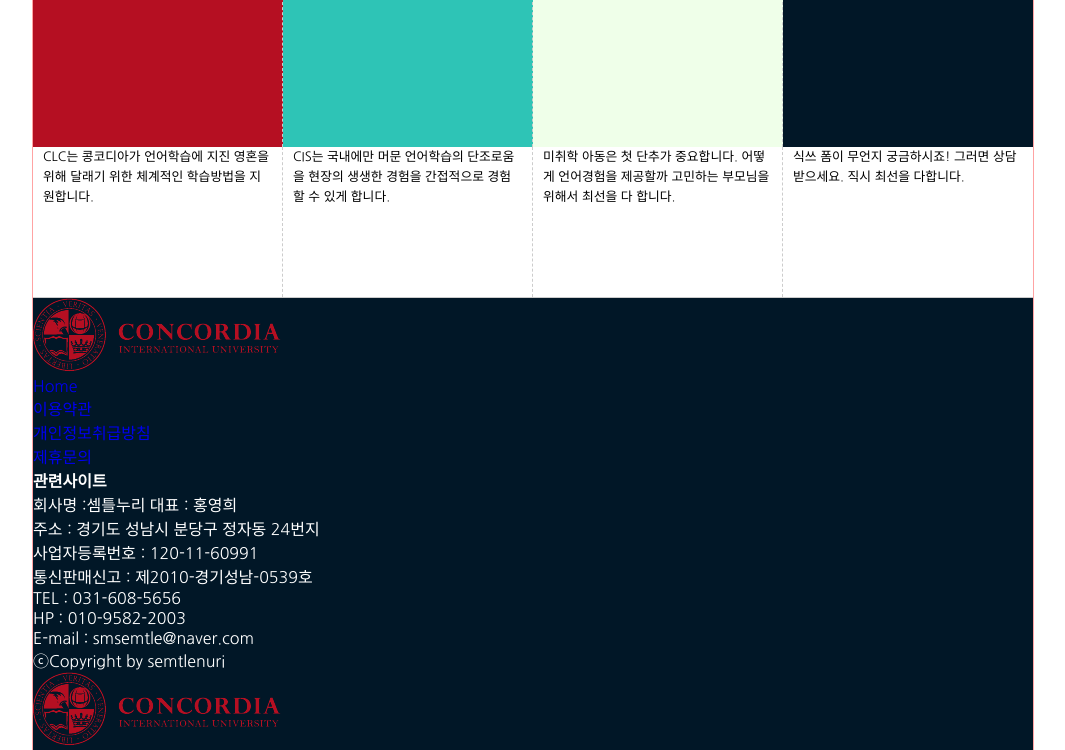
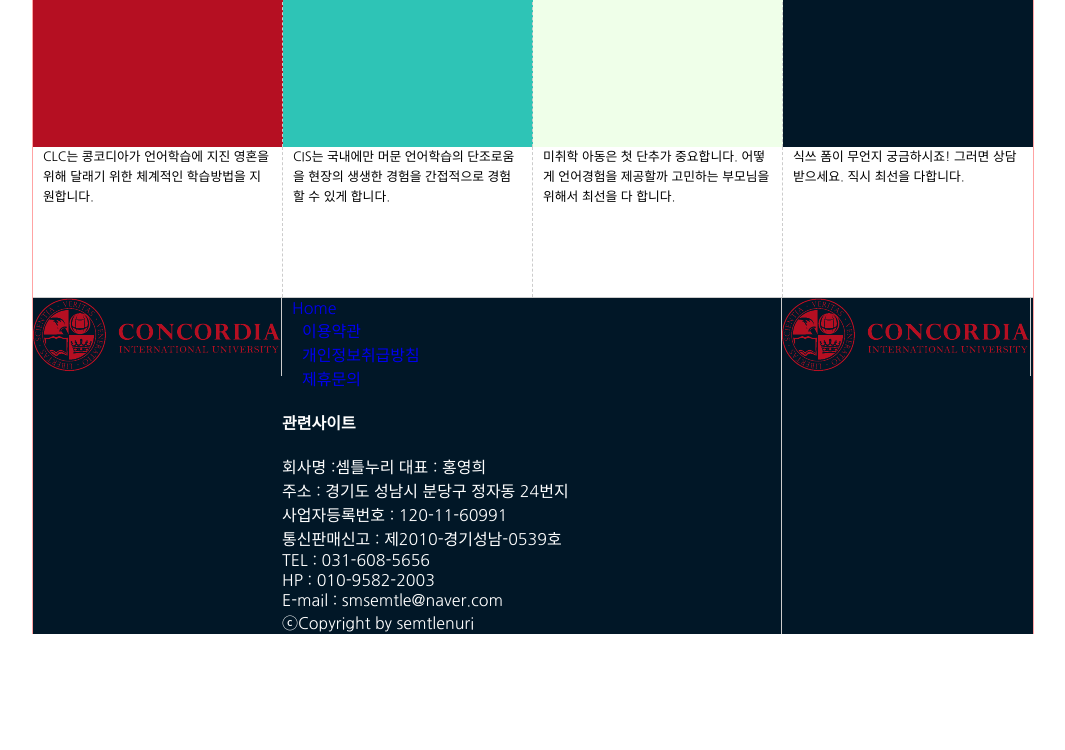
Before and after one commit to kyouhgi/sample, a plain HTML site: page layout/layout.html in a window 1280 px wide. Shown: the part 1126-1876 px from the top of the page, without its empty margins (107-1172 px from the left). After the commit the page ends 1760 px from the top, so only its background shows below. Drawn offline with Linux system fonts and the light colour scheme.

Commit message:
create index.html, modify #foot in layout.css

```diff
--- a/layout/layout.css
+++ b/layout/layout.css
@@ -274,9 +274,31 @@ header.container nav #mainMenu>li>a:hover{
 /*********Start Footer *********/
 #foot{
     background-color: #011727;
-    color: #fff
+    color: #fff;
+    overflow: auto;
 }
+#foot>li{
+    float:left;
+    /*width:250px;*/
+    border-right:1px solid #ccc;
+}
+#foot>li:after{
+    content: ""; display: block; clear: both;
+}
+#foot .terms{
+    width:500px;
+}
+#foot .terms ul li{
+    display: inline;
+    padding:0 10px;
 
+}
+#foot .terms ul li:after{
+    content: ""; display: block; clear: both;
+}
+#foot .terms .pullDown .familySite{
+
+}
 
 .pullDown:hover .familySite{
     display: block;
```
Also changed, not shown: index.html (added, +12 -0 lines).
